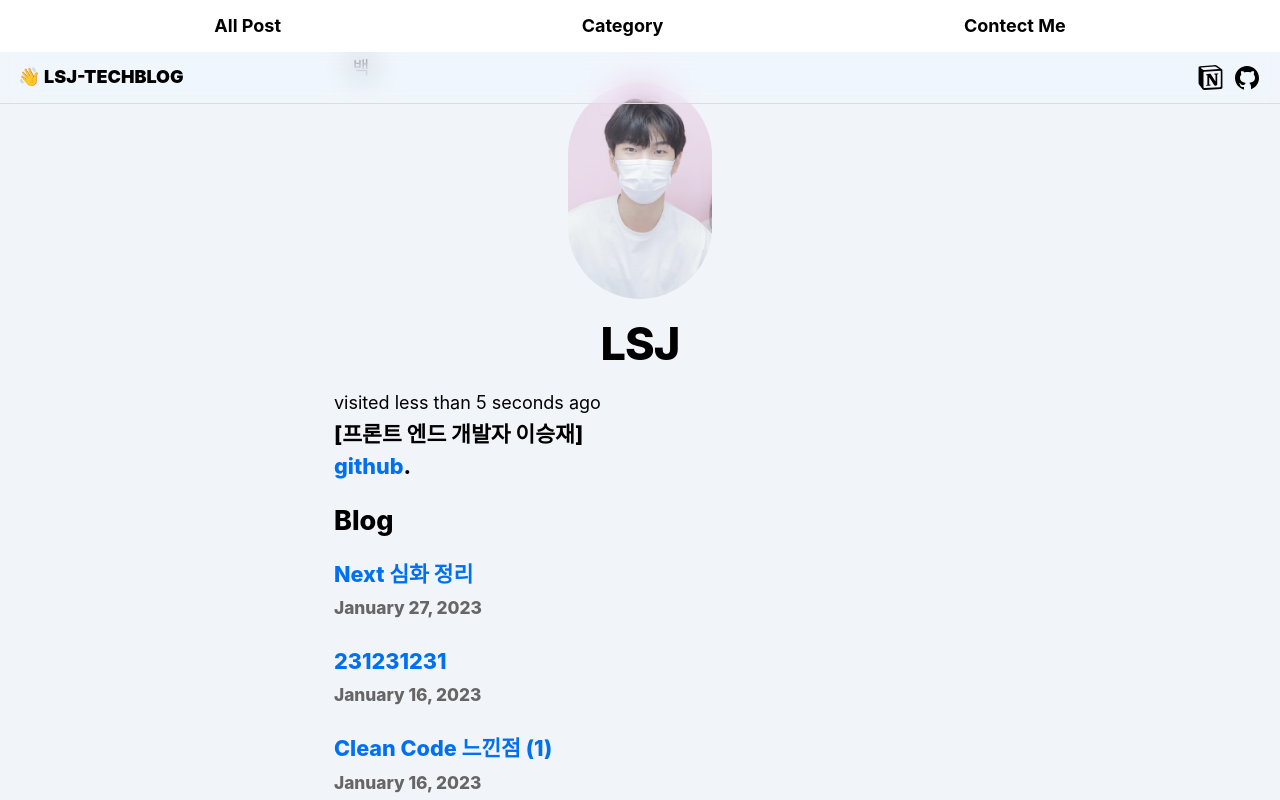
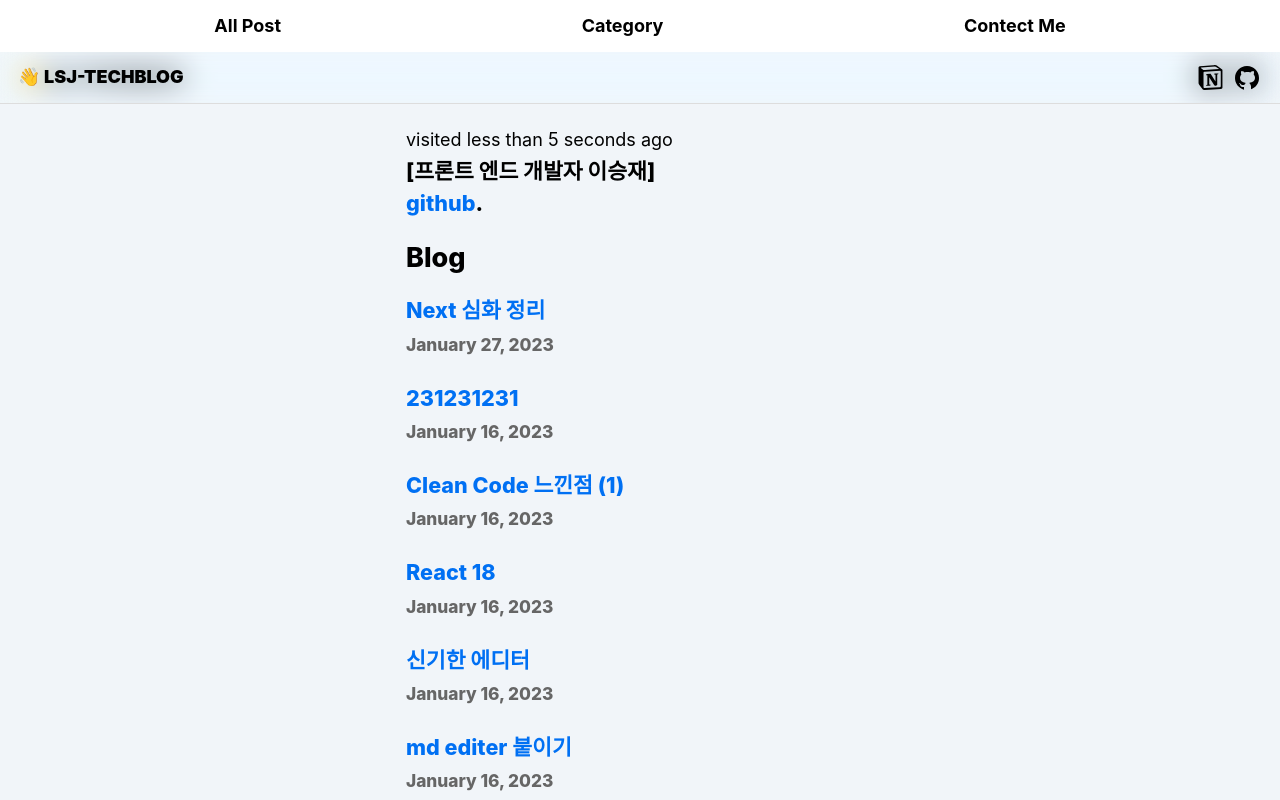
Before and after one commit to LeeSeungjae00/lsj-tech-blog, a Next.js app: page / in a window 1280 px wide. Shown: the top 800 px of the page. Built offline with nearby package versions, Linux system fonts and the light colour scheme.

Commit message:
:lipstick: Update the UI
기존 header 새로운 헤더로 변경하면서 layout 변경

```diff
--- a/components/layout.js
+++ b/components/layout.js
@@ -5,6 +5,7 @@ import Link from 'next/link'
 import { useEffect, useState } from 'react'
 import Utterances from './Utterances'
 import Image from 'next/image'
+import Header from './Header'
 
 const name = 'LSJ'
 
@@ -41,46 +42,8 @@ export default function Layout({ children, home }) {
   return (
     <div className='bg-slate-100 dark:bg-black dark:text-gray-50 min-h-screen'>
       <div className={styles.container}>
-
-        <button className='w-12 px-2' onClick={handleClick}>
-          {theme === 'dark' ? "흑" : "백"}
-        </button>
-        <header className={styles.header}>
-          {home ? (
-            <>
-              <Image
-                priority
-                src="/images/profile.jpg"
-                className={utilStyles.borderCircle}
-                height={184}
-                width={144}
-                alt={name}
-              />
-              <h1 className={utilStyles.heading2Xl}>{name}</h1>
-            </>
-          ) : (
-            <>
-              <Link href="/">
-
-                <Image
-                  priority
-                  src="/images/profile.jpg"
-                  className={utilStyles.borderCircle}
-                  height={144}
-                  width={104}
-                  alt={name}
-                />
-
-              </Link>
-              <h2 className={utilStyles.headingLg}>
-                <Link className={utilStyles.colorInherit} href="/">
-                  {name}
-                </Link>
-              </h2>
-            </>
-          )}
-        </header>
-        <main>{children}</main>
+        <Header theme={theme}></Header>
+        <main className='p-16'>{children}</main>
         {!home && (
           <>
             <Utterances />
```
